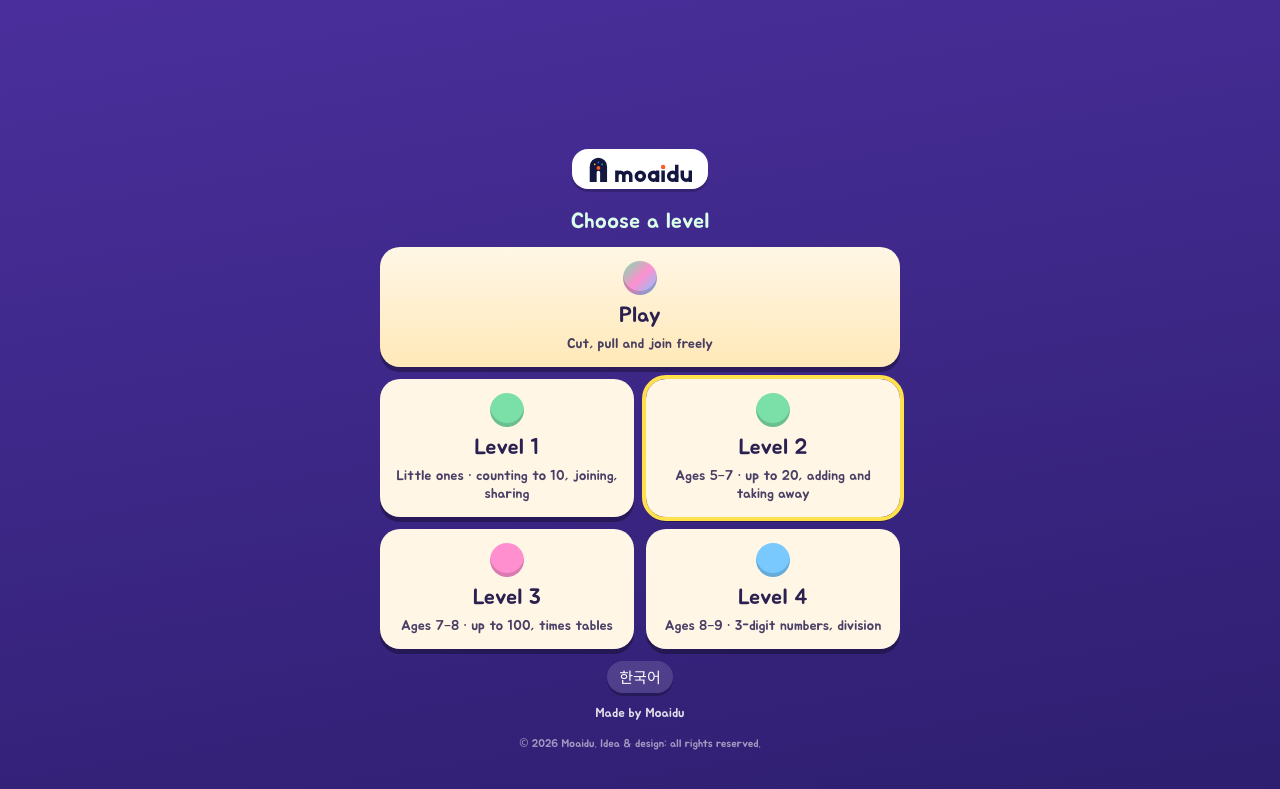
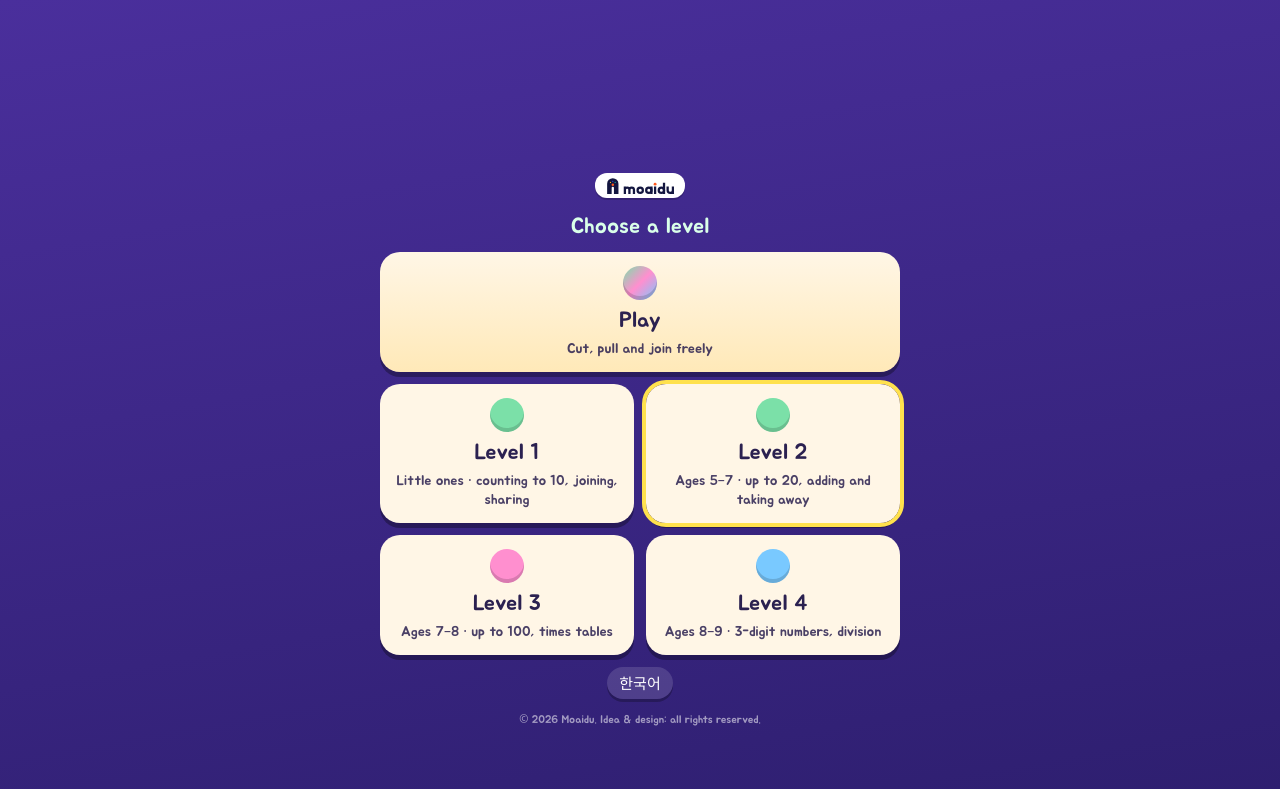
Before and after one commit to moaidu/moaidu.github.io, a Jekyll site: the page slime/index.html, which Jekyll copies as it is, in a window 1280 px wide. Shown: the top 789 px of the page. Built offline with Jekyll 4.4.1, drawn with Linux system fonts in a browser that asks for light colours.

Commit message:
Slime: remove the maker text and make the logo smaller
Co-Authored-By: Claude Sonnet 5.5 <noreply@anthropic.com>
Claude-Session: https://claude.ai/code/session_01BvWmRr61jfwBJY7UcTwrpv

```diff
--- a/slime/index.html
+++ b/slime/index.html
@@ -36,7 +36,7 @@ button{font-family:inherit;border:0;cursor:pointer;color:inherit}
 #next{margin-top:4px;background:#3fd28c;color:#06361f;font-size:20px;padding:10px 28px;border-radius:14px;box-shadow:0 4px 0 #1f8a5a}
 #next:active{transform:translateY(3px);box-shadow:0 1px 0 #1f8a5a}
 #eq{background:#00000033;border-radius:16px;padding:8px 12px;text-align:center;font-size:26px;letter-spacing:0;min-height:46px;display:flex;align-items:center;justify-content:center;gap:10px;flex-wrap:wrap;box-shadow:inset 0 0 0 2px #ffffff22}
-#eq .num{display:inline-block;min-width:1ch;transition:color .2s,transform .2s}#eq .chg{color:#ffe14d;transform:scale(1.12)}#eq .op{opacity:.8}#eq .res{color:#8cffc0}#eq .bad{color:#ffb070}#lvl .brand{background:#fff;border-radius:16px;padding:7px 16px;box-shadow:0 3px 0 #00000030;display:flex;margin-bottom:6px}#lvl .brand svg{height:26px;width:auto;display:block}#lvl .maker{font-size:13px;opacity:.85;text-align:center;max-width:340px;line-height:1.4}#pgWrap{position:fixed;inset:0;z-index:60;background:#1d1650}#pgWrap iframe{border:0;width:100%;height:100%;display:block}#eq .xl{width:100%;display:flex;justify-content:center;align-items:center;gap:8px;flex-wrap:wrap;font-size:.74em;opacity:.95}#eq .xl .sp{width:10px}#eq small{display:block;width:100%;font-size:15px;opacity:.85;letter-spacing:0}
+#eq .num{display:inline-block;min-width:1ch;transition:color .2s,transform .2s}#eq .chg{color:#ffe14d;transform:scale(1.12)}#eq .op{opacity:.8}#eq .res{color:#8cffc0}#eq .bad{color:#ffb070}#lvl .brand{background:#fff;border-radius:12px;padding:4px 11px;box-shadow:0 2px 0 #00000030;display:flex;margin-bottom:2px}#lvl .brand svg{height:17px;width:auto;display:block}#lvl .maker{font-size:13px;opacity:.85;text-align:center;max-width:340px;line-height:1.4}#pgWrap{position:fixed;inset:0;z-index:60;background:#1d1650}#pgWrap iframe{border:0;width:100%;height:100%;display:block}#eq .xl{width:100%;display:flex;justify-content:center;align-items:center;gap:8px;flex-wrap:wrap;font-size:.74em;opacity:.95}#eq .xl .sp{width:10px}#eq small{display:block;width:100%;font-size:15px;opacity:.85;letter-spacing:0}
 nav{display:flex;gap:10px;padding-bottom:2px}
 .tool{flex:1;display:flex;align-items:center;justify-content:center;gap:8px;background:var(--tool);border-radius:16px;padding:12px 8px;font-size:18px;box-shadow:0 4px 0 #00000040}
 .tool svg{width:26px;height:26px;fill:none;stroke:currentColor;stroke-width:2.4;stroke-linecap:round;stroke-linejoin:round}
@@ -96,7 +96,6 @@ header{grid-area:hd}.mission{grid-area:ms}#field{grid-area:fld}#eq{grid-area:eqa
   <h2 id="lvTitle"></h2>
   <div class="grid" id="lvGrid"></div>
   <button class="pill" id="lvLang" type="button"></button>
-  <div class="maker" id="maker"></div>
   <div class="credit" id="credit2"></div>
 </div>
 <script>
@@ -302,7 +301,7 @@ function drawDemo(t){if(!demo||solved||(touched&&performance.now()/1000-lastAct<
   var rr=demo.kind==='tap'?22+12*Math.abs(Math.sin(ph*6.28)):22;ctx.fillStyle='#ffffff55';ctx.strokeStyle='#ffe14d';ctx.lineWidth=4;ctx.beginPath();ctx.arc(x,y,rr,0,6.3);ctx.fill();ctx.stroke();
   ctx.font='46px serif';ctx.textAlign='left';ctx.textBaseline='alphabetic';ctx.shadowColor='#0008';ctx.shadowBlur=6;ctx.fillText('\u{1F446}',x-17,y+(demo.kind==='tap'?46+6*Math.abs(Math.sin(ph*6.28)):42));ctx.restore()}
 // ---------- 단계 고르기 ----------
-function buildLevels(){var s=S();$('lvTitle').textContent=s.pick;$('maker').textContent=lang==='ko'?'만든 사람: 모아이듀':'Made by Moaidu';$('lvLang').textContent=s.lg;
+function buildLevels(){var s=S();$('lvTitle').textContent=s.pick;$('lvLang').textContent=s.lg;
   var dots=[COLS[0][0],COLS[0][0],COLS[1][0],COLS[2][0]];
   var h='<button class="lv play" type="button" data-l="0"'+(level===0?' aria-current="true"':'')+'><div class="dot" style="background:linear-gradient(135deg,'+COLS[0][0]+','+COLS[1][0]+','+COLS[2][0]+')"></div><b>'+s.playName+'</b><span>'+s.playSub+'</span></button>';
   h+=s.lv.map(function(n,i){return '<button class="lv" type="button" data-l="'+(i+1)+'"'+(i+1===level?' aria-current="true"':'')+'><div class="dot" style="background:'+dots[i]+'"></div><b>'+n+'</b><span>'+s.lvSub[i]+'</span></button>'}).join('');
```
